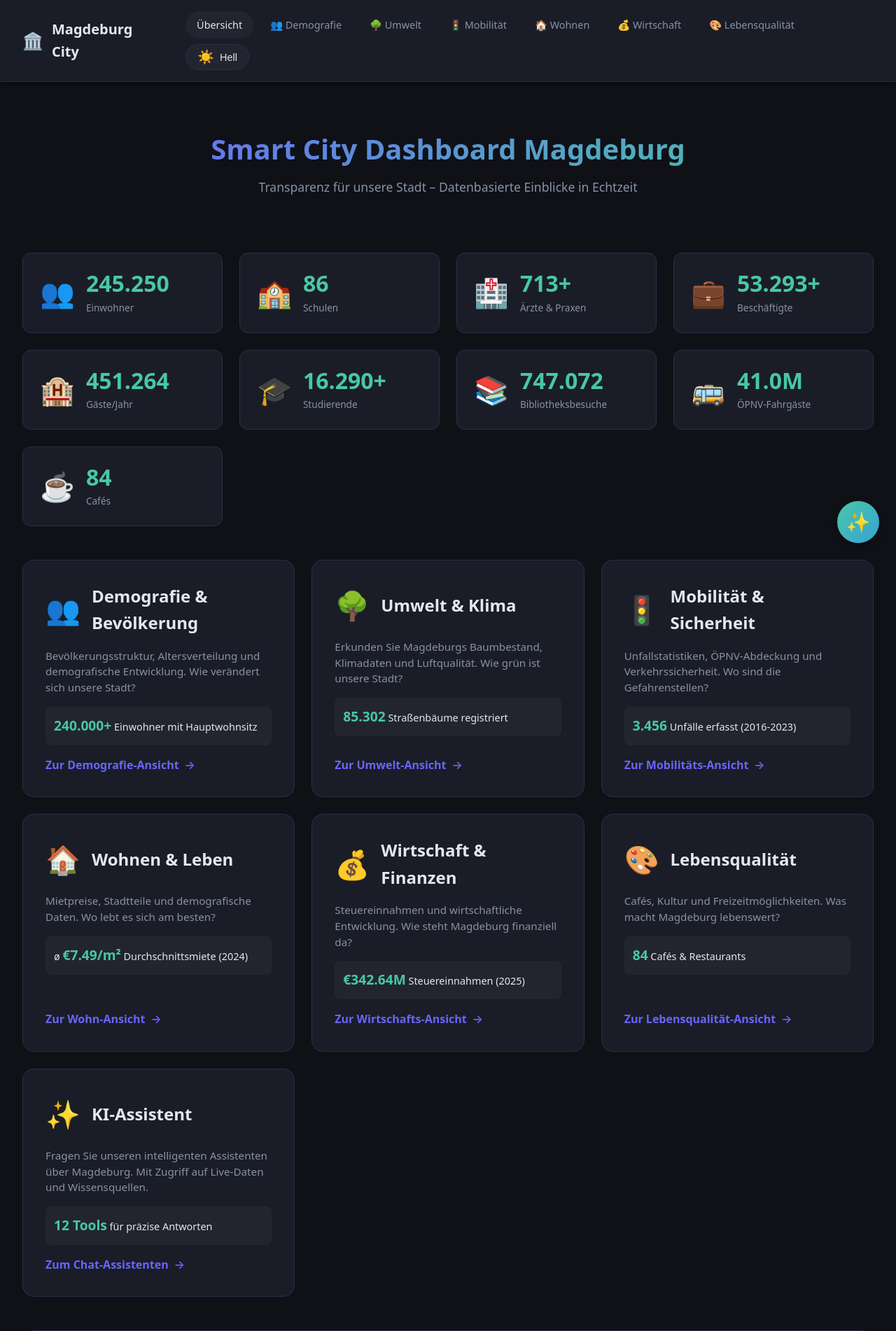
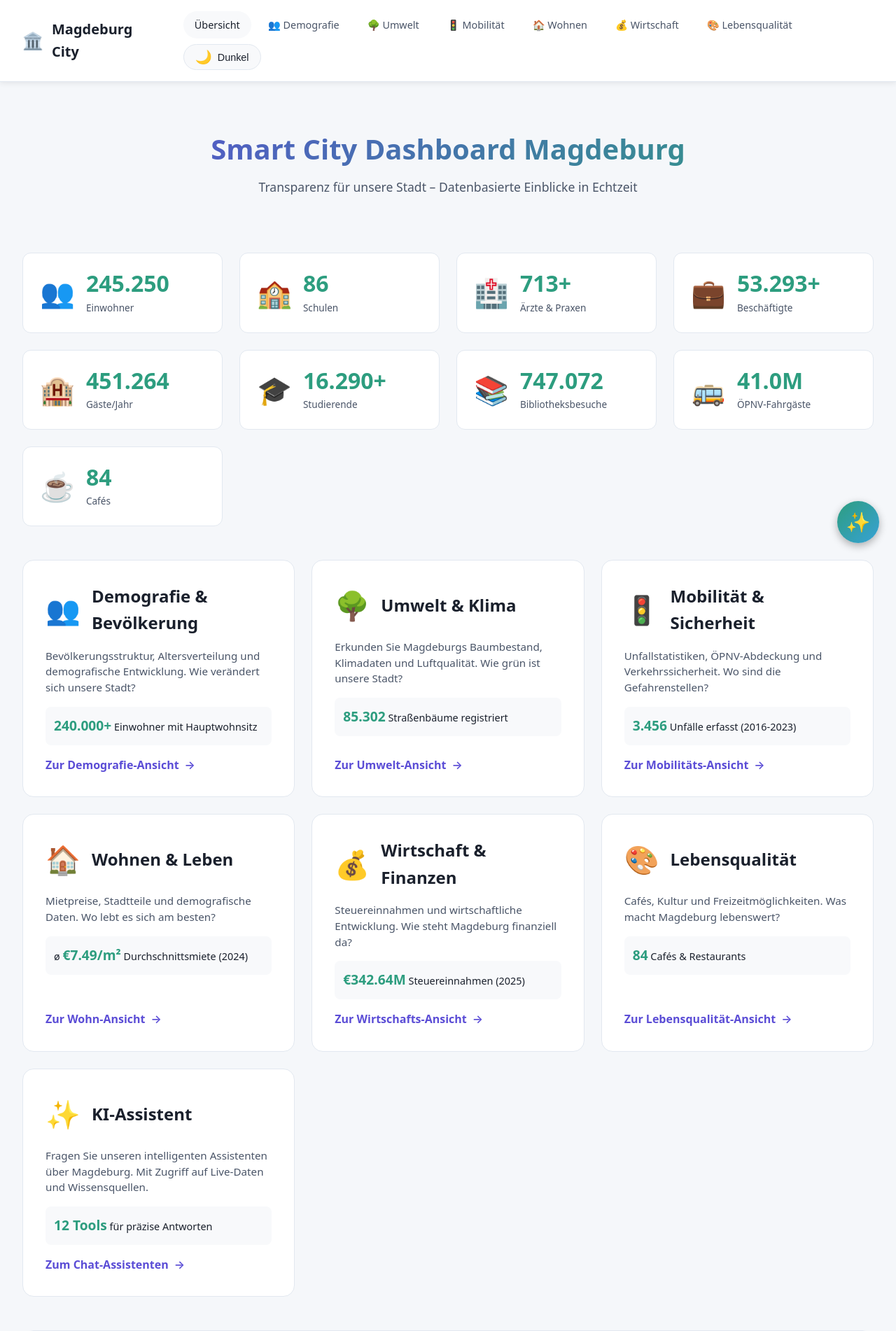
Before and after one commit to rohitidke/smart-city-hackathon-magdeburg, a FastAPI app: page / in a window 1280 px wide. Shown: the top 1902 px of the page at 70% size. Run offline with FastAPI, Linux system fonts and the light colour scheme.

Commit message:
default light mode

```diff
--- a/app/templates/base.html
+++ b/app/templates/base.html
@@ -1,9 +1,12 @@
 <!DOCTYPE html>
-<html lang="de">
+<html lang="de" data-theme="light">
 <head>
   <meta charset="UTF-8" />
   <meta name="viewport" content="width=device-width, initial-scale=1.0" />
   <title>{% block title %}Smart City Dashboard Magdeburg{% endblock %}</title>
+  <script>
+    document.documentElement.setAttribute('data-theme', localStorage.getItem('theme') || 'light');
+  </script>
   <link rel="icon" type="image/svg+xml" href="/static/favicon.svg" />
   <link rel="stylesheet" href="/static/css/dashboard.css" />
   <link rel="stylesheet" href="/static/css/chatbot-widget.css" />
@@ -28,8 +31,8 @@
         <a href="/economy" class="nav-link">💰 Wirtschaft</a>
         <a href="/quality" class="nav-link">🎨 Lebensqualität</a>
         <button class="theme-toggle" id="theme-toggle" aria-label="Toggle theme">
-          <span class="theme-toggle-icon" id="theme-icon">☀️</span>
-          <span id="theme-label">Hell</span>
+          <span class="theme-toggle-icon" id="theme-icon">🌙</span>
+          <span id="theme-label">Dunkel</span>
         </button>
       </nav>
     </div>
@@ -95,8 +98,8 @@
     const themeIcon = document.getElementById('theme-icon');
     const themeLabel = document.getElementById('theme-label');
 
-    // Get saved theme or default to dark
-    const savedTheme = localStorage.getItem('theme') || 'dark';
+    // Get saved theme or default to light
+    const savedTheme = localStorage.getItem('theme') || 'light';
     document.documentElement.setAttribute('data-theme', savedTheme);
     updateThemeButton(savedTheme);
 
```
Also changed, not shown: app/templates/chat.html (+7 -4 lines).
